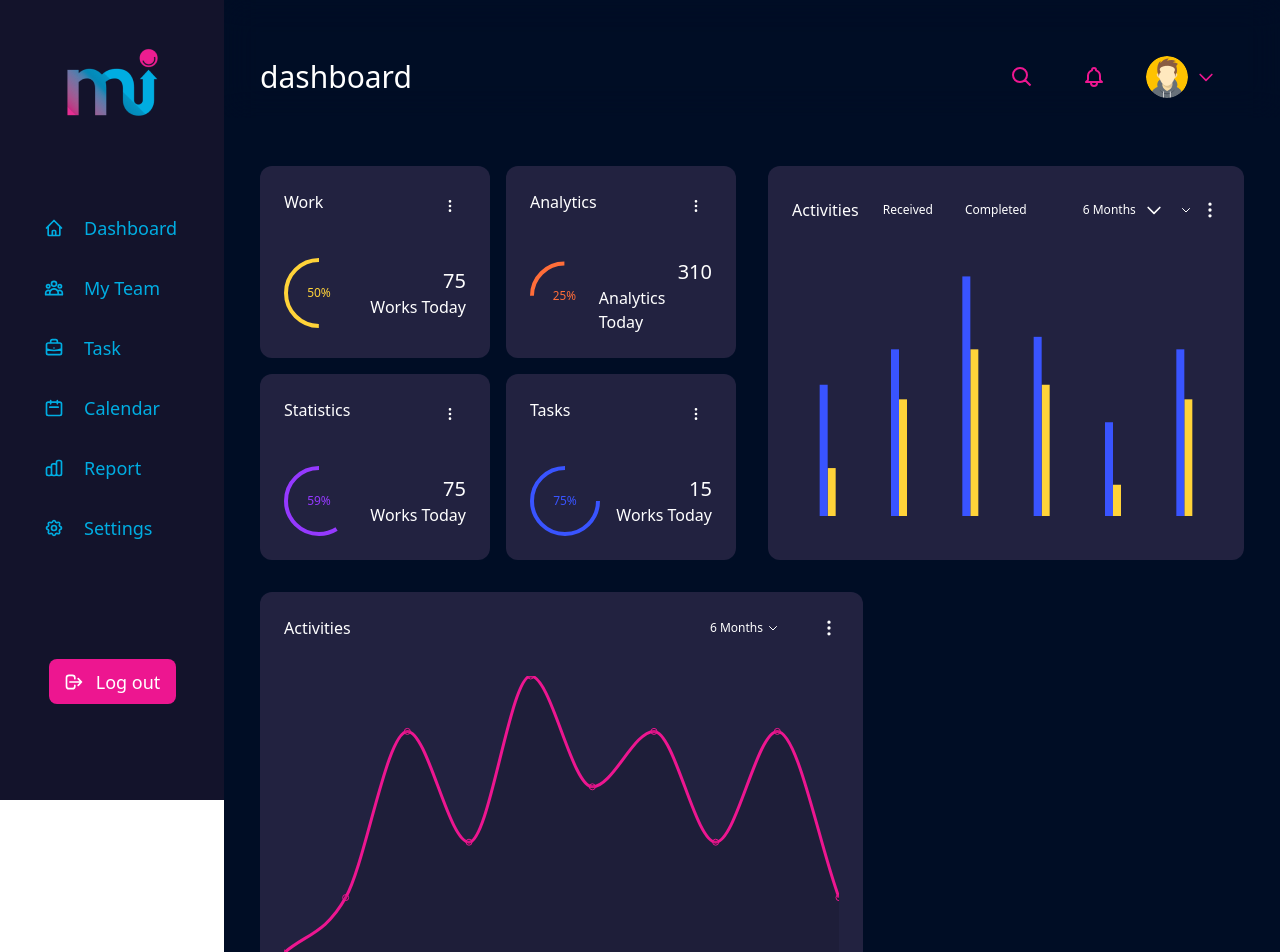
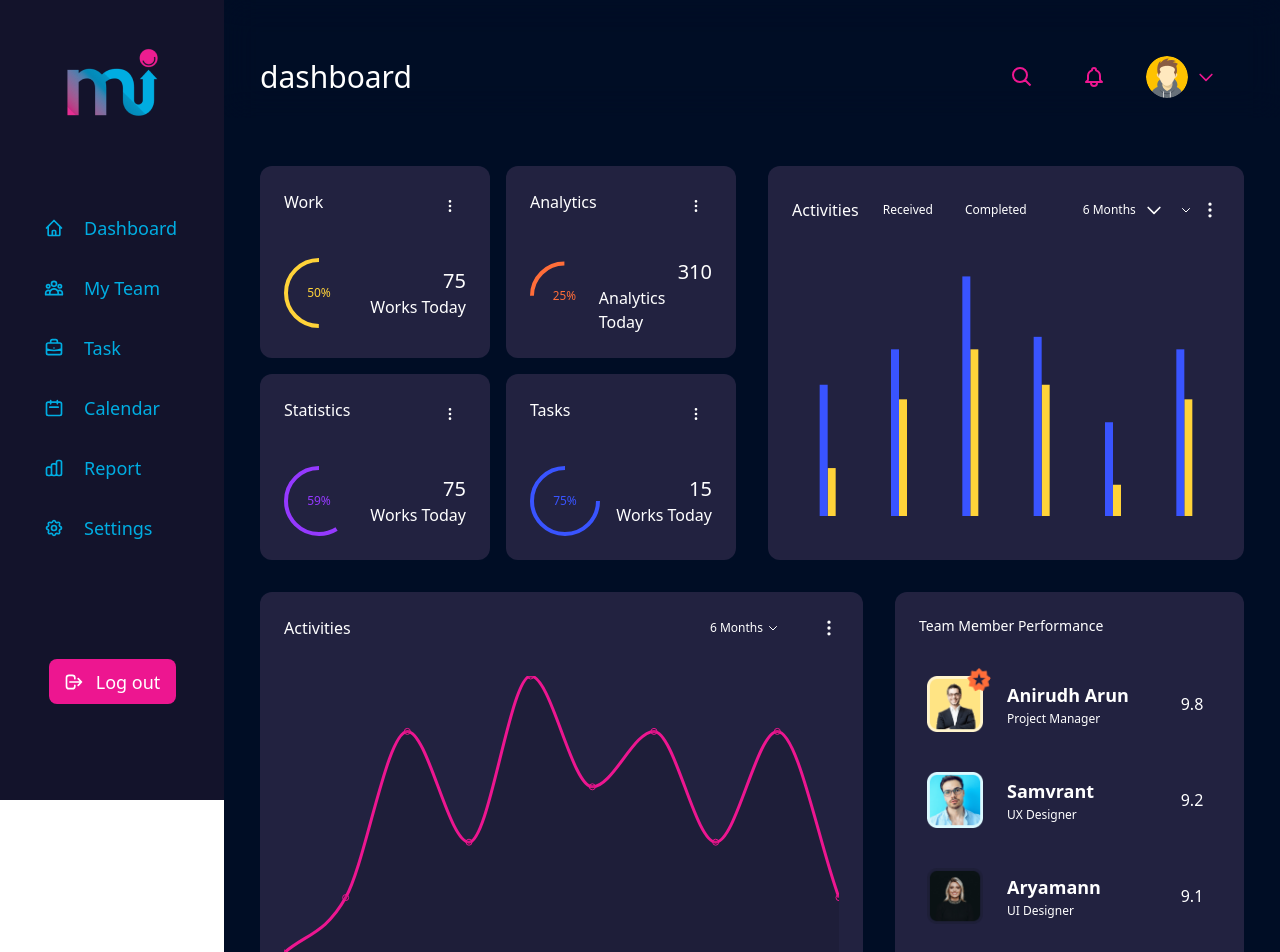
Before and after one commit to Credit-First/formi-frontend, a Next.js app: page / in a window 1280 px wide. Shown: the top 952 px of the page. Built offline with nearby package versions, Linux system fonts and the light colour scheme.

Commit message:
feat: add performance components

```diff
--- /dev/null
+++ b/src/components/performance.tsx
@@ -0,0 +1,52 @@
+import React from 'react'
+import Image from 'next/image'
+import { teamlist } from '@/constants'
+
+const Performance = (): JSX.Element => {
+  return (
+    <div className="cursor-default w-full h-full bg-back-item text-white rounded-xl p-6">
+      <div className="text-sm pb-8">Team Member Performance</div>
+      <div className="w-full">
+        {teamlist.map((item) => (
+          <div
+            key={item.name}
+            className="w-full flex items-center justify-between mb-6 last:mb-0"
+          >
+            <div className="relative p-2 mr-4">
+              <div className="relative w-14 h-14">
+                <Image
+                  className="absolute"
+                  src={`/images/team/${item.avatar}.png`}
+                  layout="fill"
+                  objectFit="fill"
+                />
+              </div>
+              {item.name === 'Anirudh Arun' && (
+                <div className="absolute w-6 h-6 top-0 right-0">
+                  <Image
+                    className="absolute "
+                    src="/images/badge.png"
+                    alt="avatar"
+                    layout="fill"
+                    objectFit="fill"
+                  />
+                </div>
+              )}
+            </div>
+            <div className="flex-1">
+              <div className="text-lg font-bold">{item.name}</div>
+              <div className="text-t-detail/74 text-xs pt-[2px]">
+                {item.role}
+              </div>
+            </div>
+            <div className="w-14 rounded-lg text-center text-t-ranking bg-b-ranking/50 px-3 py-1">
+              {item.ranking}
+            </div>
+          </div>
+        ))}
+      </div>
+    </div>
+  )
+}
+
+export default Performance
--- a/src/constants/index.ts
+++ b/src/constants/index.ts
@@ -60,3 +60,30 @@ export const monthList = [
 export const lineProgressValues = [
   143, 144, 147, 145, 148, 146, 147, 145, 147, 144,
 ]
+
+export const teamlist = [
+  {
+    avatar: 'anirudh',
+    name: 'Anirudh Arun',
+    role: 'Project Manager',
+    ranking: 9.8,
+  },
+  {
+    avatar: 'samvrant',
+    name: 'Samvrant',
+    role: 'UX Designer',
+    ranking: 9.2,
+  },
+  {
+    avatar: 'aryamann',
+    name: 'Aryamann',
+    role: 'UI Designer',
+    ranking: 9.1,
+  },
+  {
+    avatar: 'dhanush',
+    name: 'Dhanush',
+    role: 'Motion Designer',
+    ranking: 8.5,
+  },
+]
--- a/src/pages/index.tsx
+++ b/src/pages/index.tsx
@@ -4,6 +4,7 @@ import { circleProgressList } from '@/constants'
 import CircleProgress from '@/components/circleProgress'
 import BarProgress from '@/components/barProgress'
 import LineProgress from '@/components/lineProgress'
+import Performance from '@/components/performance'
 
 const Home: NextPage = () => {
   return (
@@ -20,6 +21,9 @@ const Home: NextPage = () => {
         <div className="w-full h-full col-span-2 md:col-span-4 lg:col-span-5">
           <LineProgress />
         </div>
+        <div className="w-full h-full col-span-2 md:col-span-4 lg:col-span-3">
+          <Performance />
+        </div>
       </div>
     </Layout>
   )
--- a/tailwind.config.js
+++ b/tailwind.config.js
@@ -12,6 +12,7 @@ module.exports = {
         'border-sidebar': '#3954FF',
         'btn-secondary': '#ED1690',
         'symbol-main': '#ED1690',
+        'back-ranking': '#113C5E',
       },
     },
   },
```
